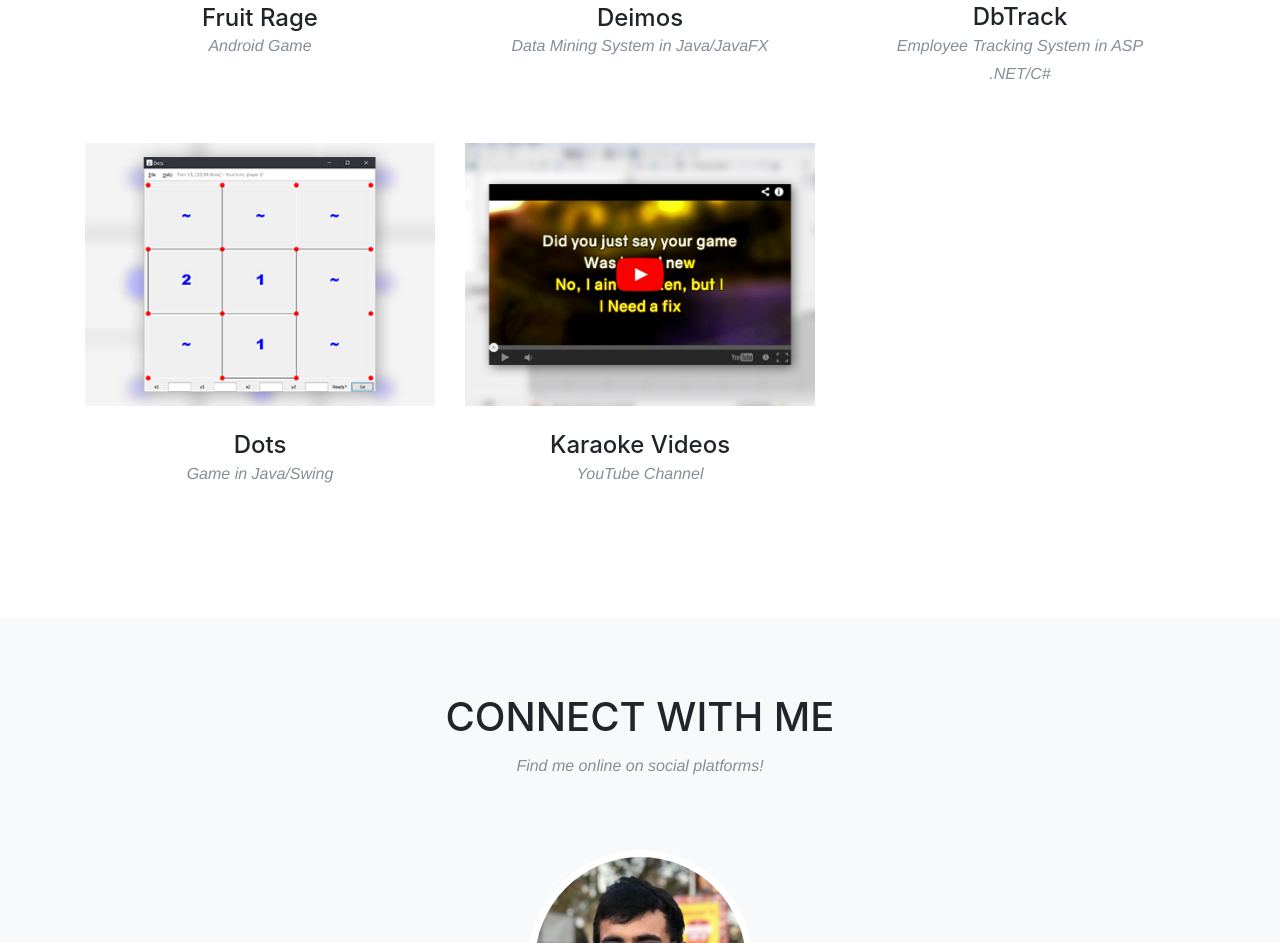
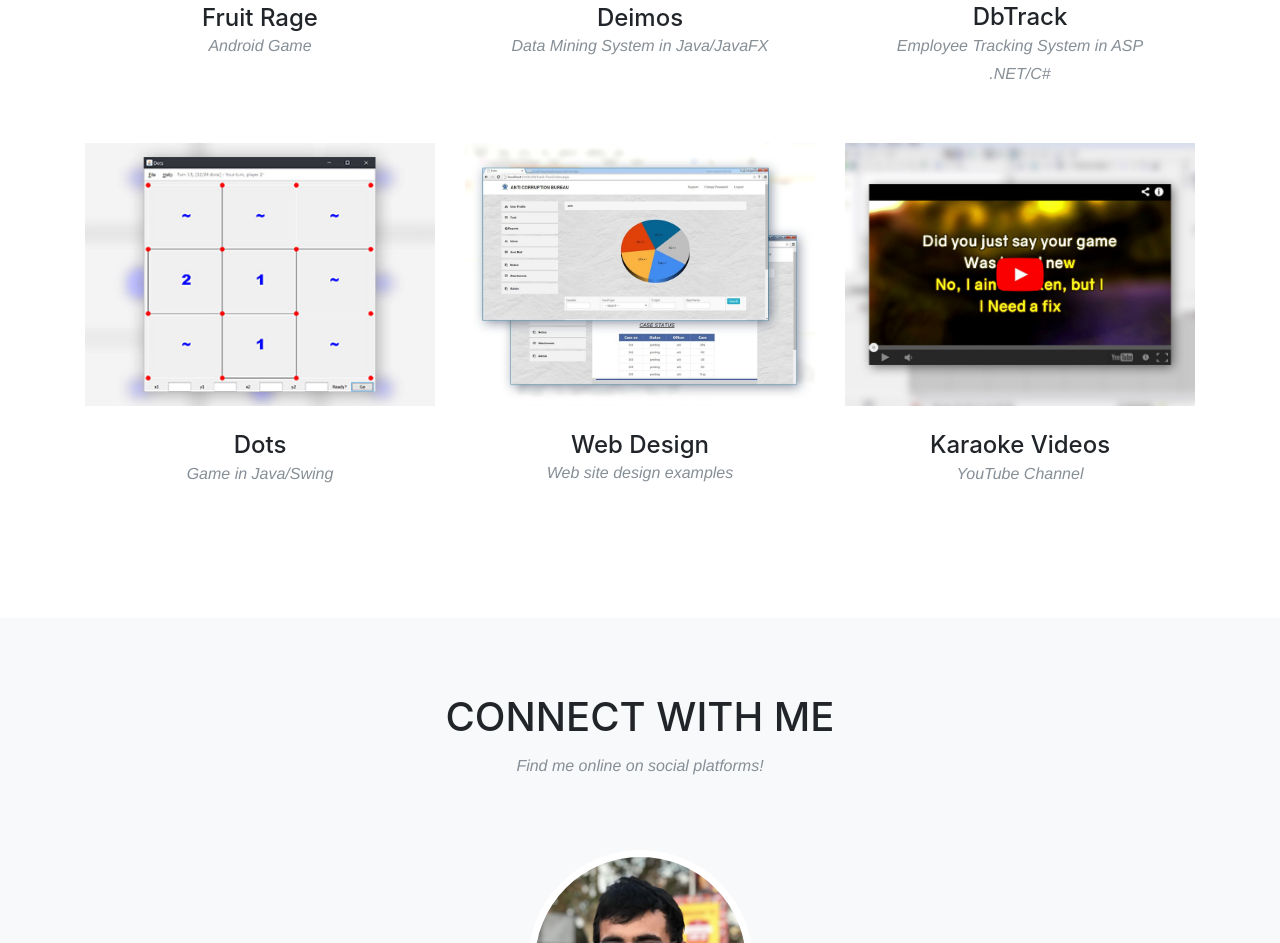
Before and after one commit to SidDays/siddays.github.io, a website with bundled scripts: page index.html in a window 1280 px wide. Shown: the part 1870-2813 px from the top of the page. Built offline with nearby package versions, Linux system fonts and the light colour scheme; a web font is replaced by a local one.

Commit message:
Added web design modal

```diff
--- a/index.html
+++ b/index.html
@@ -164,6 +164,21 @@
         </div>
 
         <div class="col-md-4 col-sm-6 portfolio-item">
+          <a class="portfolio-link" data-toggle="modal" href="#portfolioModalWeb">
+            <div class="portfolio-hover">
+              <div class="portfolio-hover-content">
+                <i class="fa fa-plus fa-3x"></i>
+              </div>
+            </div>
+            <img class="img-fluid" src="img/portfolio/dbtrack-thumb.jpg" alt="DbTrack logo">
+          </a>
+          <div class="portfolio-caption">
+            <h4>Web Design</h4>
+            <p class="text-muted">Web site design examples</p>
+          </div>
+        </div>
+
+        <div class="col-md-4 col-sm-6 portfolio-item">
           <a class="portfolio-link" data-toggle="modal" href="#portfolioModalKaraoke">
             <div class="portfolio-hover">
               <div class="portfolio-hover-content">
```
